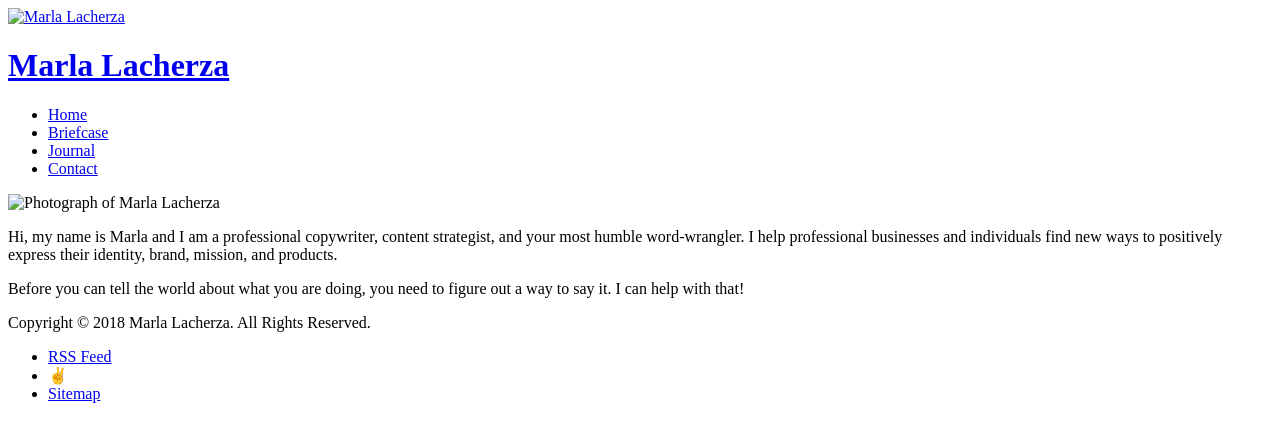
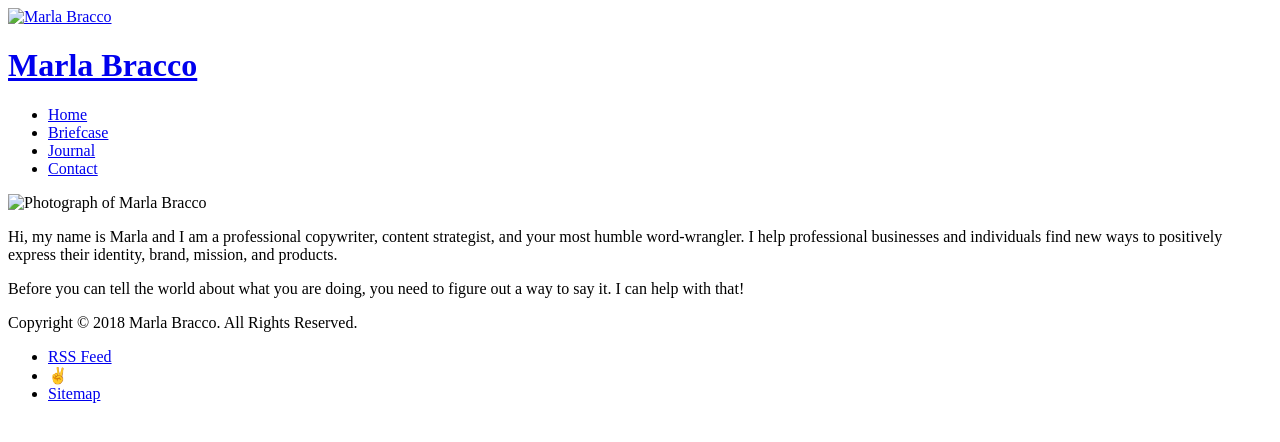
Before and after one commit to cbracco/wakeupmarla.com, a Jekyll site: the page built from source/index.html, in a window 1280 px wide. Shown: the top 442 px of the page. Built offline with Jekyll 4.4.1, drawn with Linux system fonts in a browser that asks for light colours.

Commit message:
Update config

```diff
--- a/_config.yml
+++ b/_config.yml
@@ -11,7 +11,7 @@ title: "Wake Up, Marla."
 #   Write an awesome description for your new site here. You can edit this
 #   line in _config.yml. It will appear in your document head meta (for
 #   Google search results) and in your feed.xml site description.
-author: "Marla Lacherza"
+author: "Marla Bracco"
 email: "mlacherza@gmail.com"
 encoding: "utf-8"
 language: "en-us"
```
